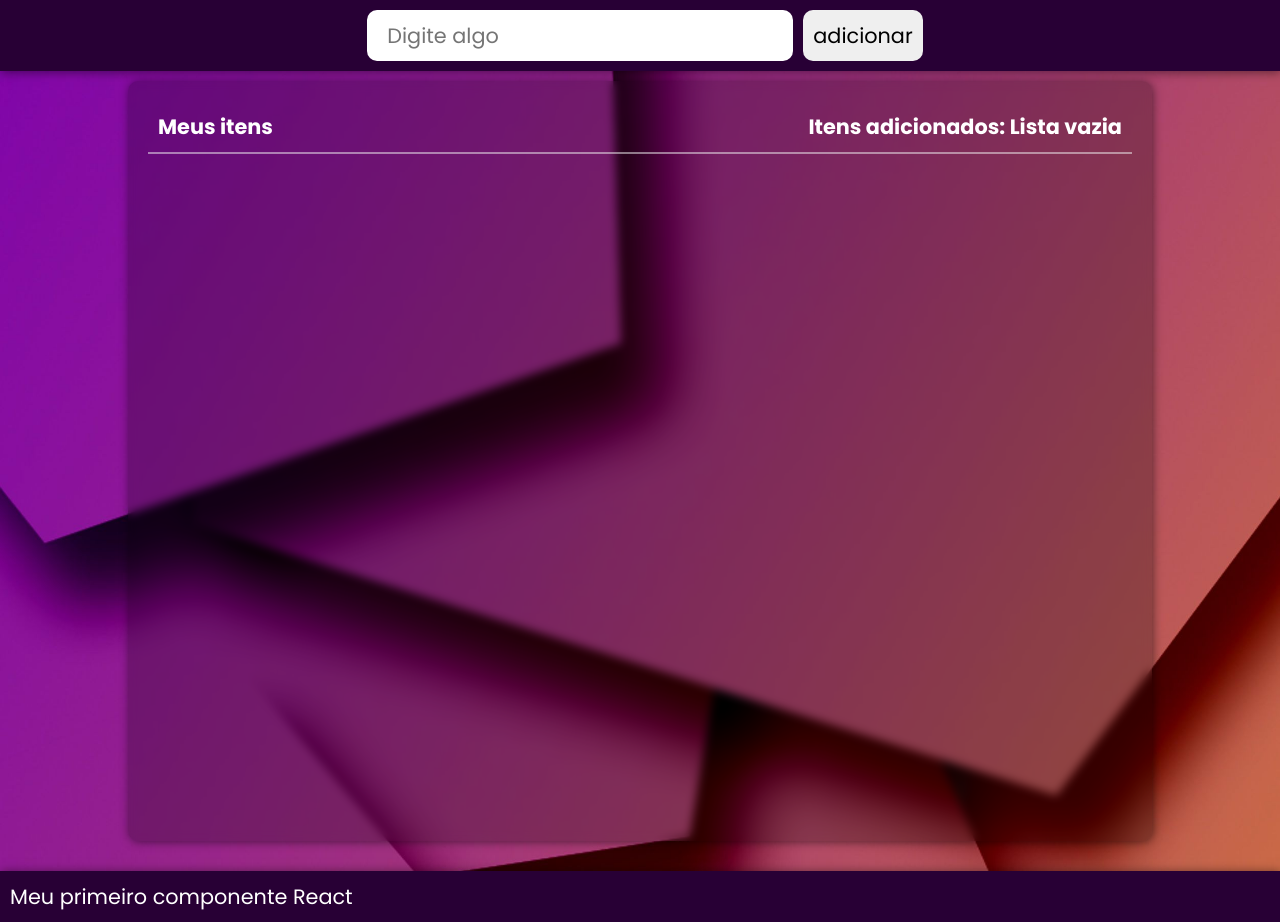
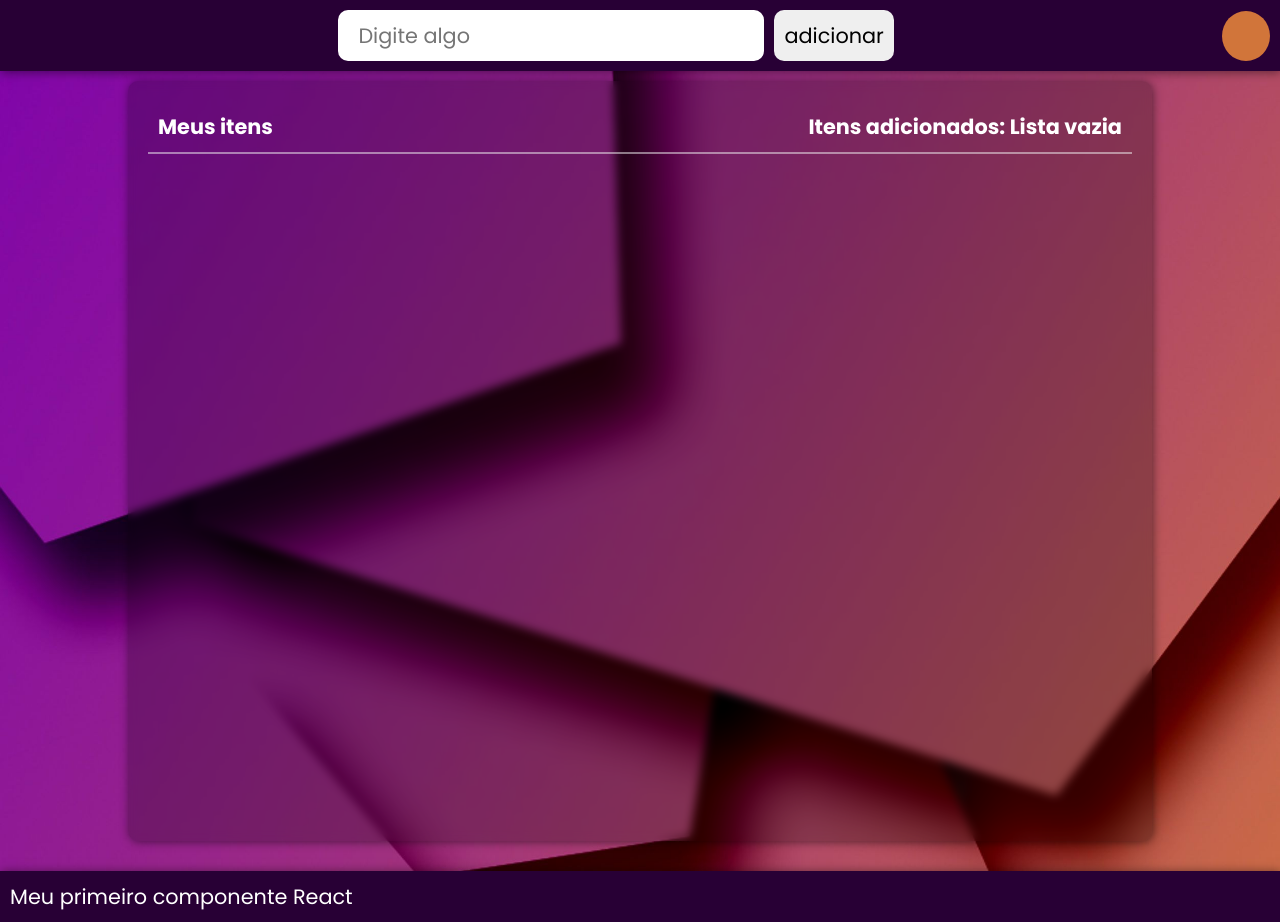
Before and after one commit to profJoseBraz/spw, a React (Vite) app: page /#/to-do-list in a window 1280 px wide. Built offline with nearby package versions, Linux system fonts and the light colour scheme.

Commit message:
adicionando avatar de usuário

```diff
--- /dev/null
+++ b/src/components/MyUserAvatar.module.css
@@ -0,0 +1,12 @@
+.Container{
+    width: 50px;
+    height: 50px;
+    background-color: #d1753a;
+    display: flex;
+    justify-content: center;
+    align-items: center;
+    border-radius: 50%; /* Use a percentage value for a circular shape */
+    margin-right: 10px;
+    color: white;
+    text-align: center;;
+}
--- /dev/null
+++ b/src/components/MyUserAvatar.tsx
@@ -0,0 +1,20 @@
+import { ReactNode } from 'react';
+import style from './MyUserAvatar.module.css';
+import { CSSProperties } from 'styled-components';
+
+interface Props{
+    children: ReactNode;
+    style?: CSSProperties
+}
+
+function MyUserAvatar(props: Props){
+    return(
+        <div
+        className={style.Container}
+        style={props.style}>
+            <h3>{props.children}</h3>
+        </div>
+    )
+}
+
+export default MyUserAvatar;
--- a/src/pages/Login.tsx
+++ b/src/pages/Login.tsx
@@ -49,7 +49,13 @@ function Login() {
                 password
             });
 
+            // const res = await axios.post('http://localhost:8080/users/auth/authenticate', {
+            //     userName,
+            //     password
+            // });
+
             // Se o usuário foi autenticado com sucesso, o backend deve retornar um token JWT
+            localStorage.setItem('token', userName);
             return res.data.token;
         } catch (error) {
             console.error(`Erro ao processar a requisição: ${error}`);
--- a/src/pages/ToDoList.module.css
+++ b/src/pages/ToDoList.module.css
@@ -12,6 +12,7 @@
     background-image: url("/bg-exemplo1.jpg");
     background-size: cover;
     background-repeat: no-repeat;
+    min-width: 300px;
 }
 
 .Title {
@@ -119,10 +120,3 @@
         visibility: hidden;
     }
 }
-
-
-/* @media (max-width: 300px) {
-    * {
-        font-size: 10px !important;
-    }
-} */
--- a/src/pages/ToDoList.tsx
+++ b/src/pages/ToDoList.tsx
@@ -4,6 +4,7 @@ import MyMiniForm from "../components/MyMiniForm";
 import MyItem from "../components/MyItem";
 import MyTitle from "../components/MyTitle";
 import MyCount from "../components/MyCount";
+import MyUserAvatar from "../components/MyUserAvatar";
 
 function ToDoList() {
 
@@ -149,18 +150,21 @@ function ToDoList() {
     //     setItems(newItems);
     // }
 
+    const loggedInUser = localStorage.getItem('token');
+
     return (
         <div className={style.ToDoList}>
             <div className={style.FormContainer}>
                 <MyMiniForm
                     style={{
-                        width: "50%",
+                        width: "100%",
                         height: "auto"
                     }}
                     onButtonClick={handleFormSubmit}
                     onInputChange={handleOnInputChange}
                     inputValue={newItem.length > 0 ? newItem : ""}
                 />
+                <MyUserAvatar>{loggedInUser?.charAt(0).toUpperCase()}</MyUserAvatar>
             </div>
 
             {/* <h1>Usuário logado: {getSessionInfo().user}</h1> */}
```
